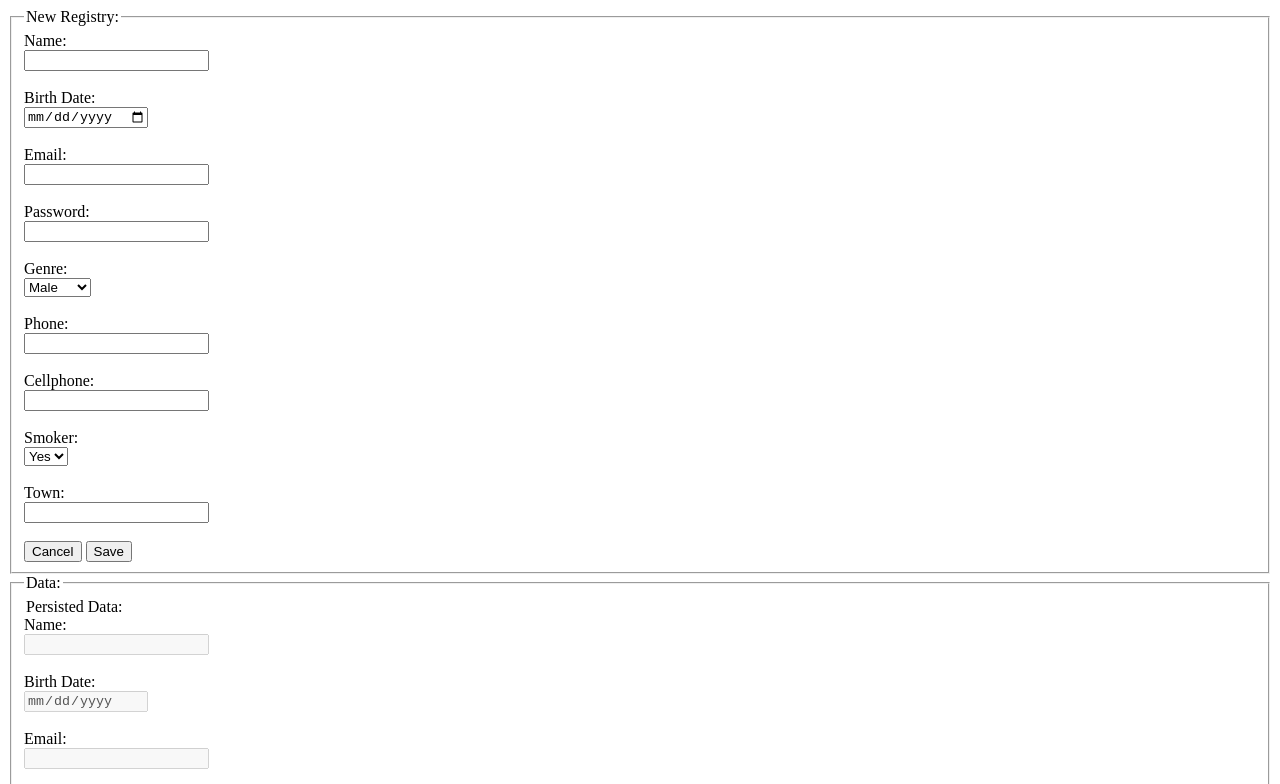
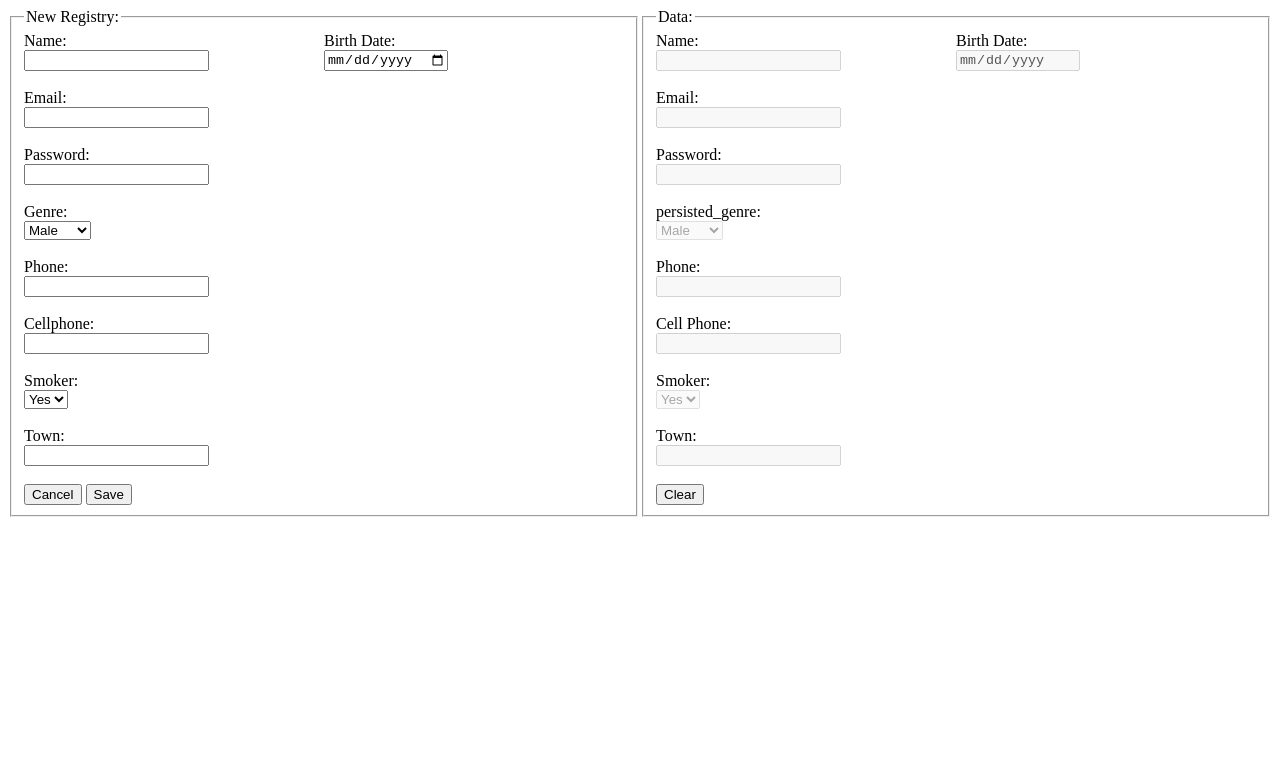
Before and after one commit to matheus511377/topicos-especiais, a plain HTML site: page index.html in a window 1280 px wide. Shown: the top 784 px of the page. Drawn offline with Linux system fonts and the light colour scheme.

Commit message:
chore: flex style and code rename

```diff
--- a/index.html
+++ b/index.html
@@ -4,23 +4,28 @@
         <meta charset="UTF-8">
         <meta http-equiv="X-UA-Compatible" content="IE=edge">
         <meta name="viewport" content="width=device-width, initial-scale=1.0">
-        <script src="test.js"></script>
+        <link rel="stylesheet" href="style.css">
+        <script src="script.js"></script>
         <title>Form</title>
     </head>
     <body>
-        <div class="container" class="line">
-            <div class="row">
-                <div class="col-6">
+        <div class="container flex">
+            <div class="child">
                 <fieldset>
                     <legend>New Registry:</legend>
                     <form id="myForm">
-                            <label for="name">Name:</label><br>
+                        <div class="flex">
+                            <div class="child">
+                                <label for="name">Name:</label> <br>
                                 <input type="text" id="name" name="name" required>
-                            <br><br>
-                            <label for="birth_date">Birth Date:</label><br>
+                            </div>
+                            <div class="child">
+                                <label for="birth_date">Birth Date:</label> <br>
                                 <input type="date" id="birth_date"
-                                name="birth_date"> <br/><br/>
-
+                                    name="birth_date">
+                            </div>
+                        </div>
+                        <br>
                                 <label for="email">Email:</label><br>
                                 <input type="email" id="email" name="email"
                                     required>
@@ -72,20 +77,21 @@
                                                                     id="town"
                                                                     name="town"
                                                                     required>
-                                                                    <br/><br/>
+                                                                    <br><br>
                                                                         <div>
                                                                             <button onclick="cleanFormValues()">Cancel</button>
                                                                             <button type="submit">Save</button>
                                                                         </div>
                                                                     </form>
+
                                                                 </fieldset>
             </div>
-                                                                <div
-                                                                    class="col-6">
+            <div class="child">
                 <fieldset>
                     <legend>Data:
                     </legend>
-                                                                        <legend>Persisted Data:</legend>
+                    <div class="flex">
+                        <div class="child">
                             <label
                             for="persisted_name">Name:</label><br>
                         <input
@@ -93,7 +99,8 @@
                             id="persisted_name"
                             name="persisted_name"
                             disabled>
-                                                                        <br><br>
+                        </div>
+                        <div class="child">
                             <label
                             for="persisted_birth_date">Birth Date:</label><br>
                         <input
@@ -101,7 +108,9 @@
                             id="persisted_birth_date"
                             name="persisted_birth_date"
                             disabled>
-                                                                        <br/><br/>
+                        </div>
+                    </div>
+                    <br>
                             <label
                                 for="persisted_email">Email:</label><br>
                             <input
@@ -168,8 +177,6 @@
                                                                         <button onclick="cleanPersistedValues()">Clear</button>
                                                                     </div>
                                                                 </fieldset>
-                                                                                                                </fieldset>
-                                                                                                            </div>
             </div>
         </div>
     </body>
--- /dev/null
+++ b/style.css
@@ -0,0 +1,7 @@
+.child {
+    width: 50%;
+}
+
+.flex {
+    display: flex;
+}
```
Also changed, not shown: new.html (added, +20 -0 lines), script.js (renamed from test.js), server/index.js (renamed from my_town/index.js), server/package.json (renamed from my_town/package.json), 2 other files. Lines whose indentation alone changed are shown as unchanged.
